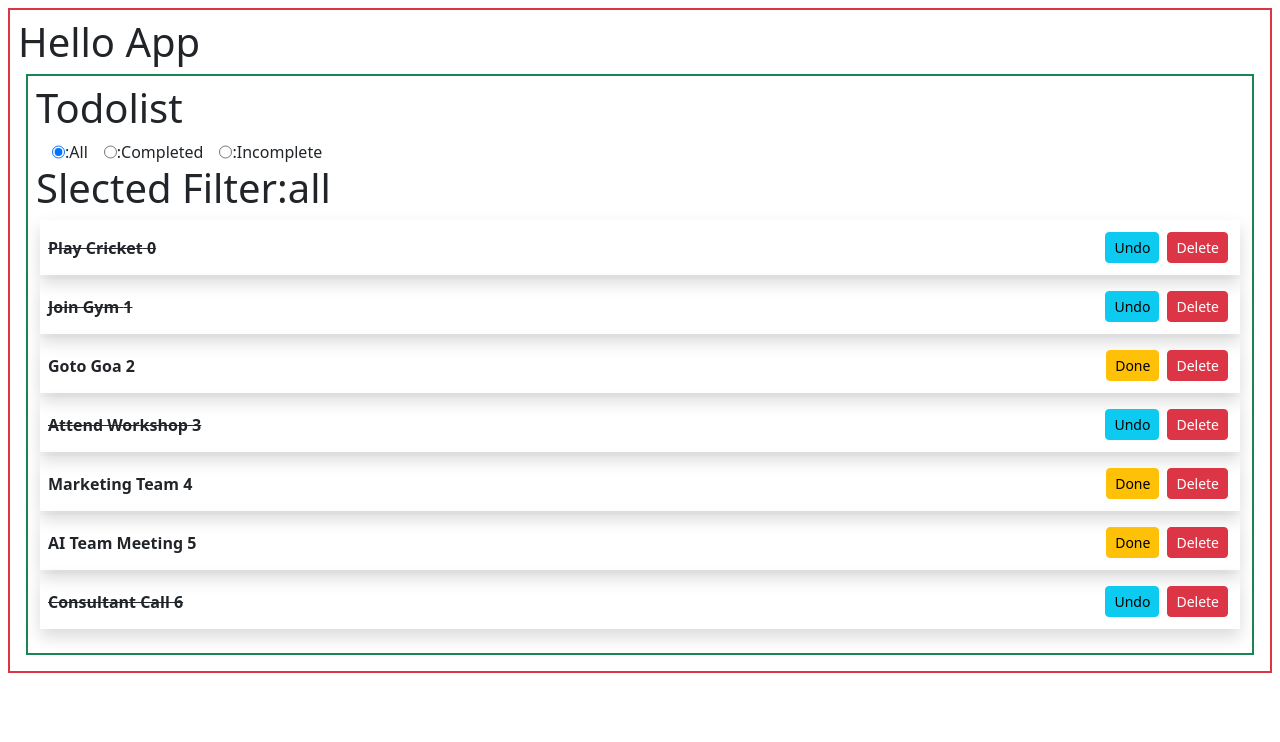
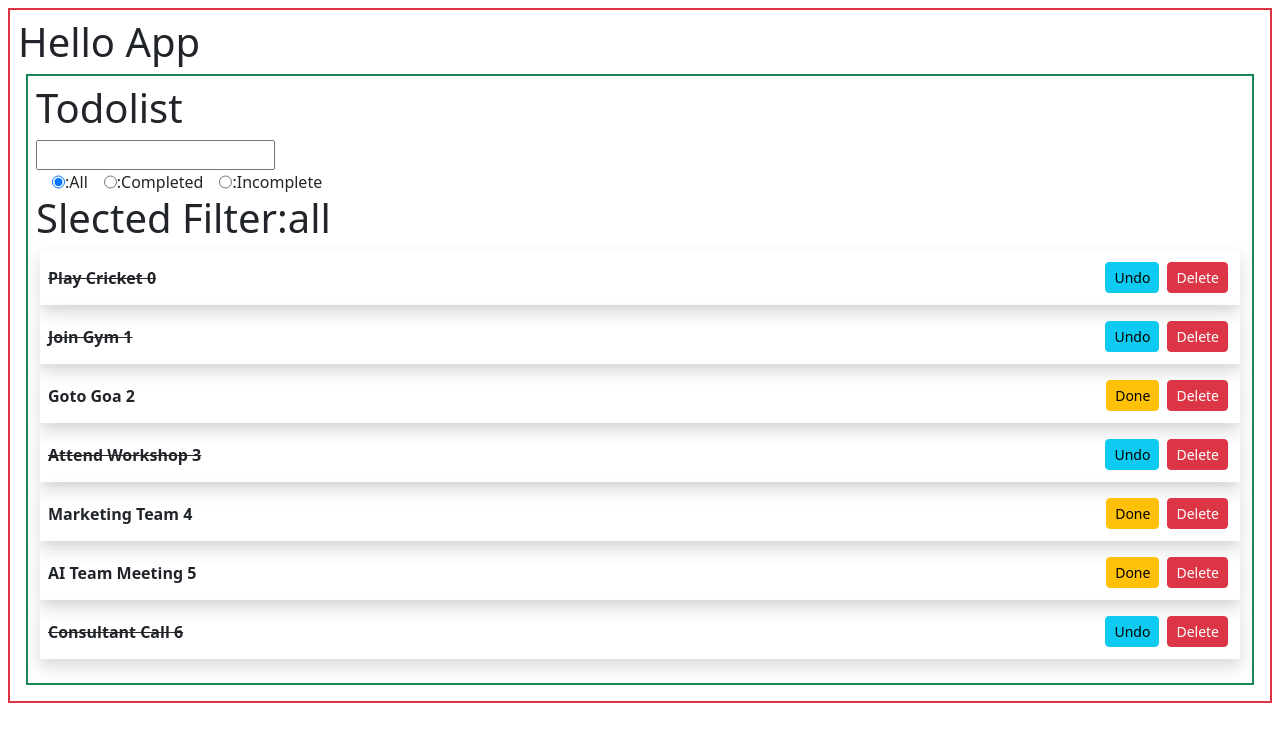
Before and after one commit to edupoly/FS2601, a React (Vite) app: page / in a window 1280 px wide. Shown: the top 742 px of the page. Built offline with nearby package versions, Linux system fonts and the light colour scheme.

Commit message:
performance

```diff
--- a/src/Todo.jsx
+++ b/src/Todo.jsx
@@ -1,6 +1,7 @@
 import React from "react";
 
 function Todo(props) {
+  console.log("Todo item rendered");
   return (
     <li className="shadow m-1 p-2 d-flex align-items-center justify-content-between">
       <b className={props.todo.status ? "text-decoration-line-through" : ""}>
@@ -41,4 +42,4 @@ function Todo(props) {
   );
 }
 
-export default Todo;
+export default React.memo(Todo);
--- a/src/Todolist.jsx
+++ b/src/Todolist.jsx
@@ -2,8 +2,8 @@ import React, { useState } from "react";
 import Todo from "./Todo";
 
 function Todolist() {
-  var [filterType, setFilterType] = React.useState("all");
-
+  var [filterType, setFilterType] = useState("all");
+  var [newTodo, setNewTodo] = useState("");
   var [todos, setTodos] = useState([
     {
       title: "Play Cricket",
@@ -86,6 +86,12 @@ function Todolist() {
   return (
     <div className="border border-2 p-2 m-2 border-success">
       <h1>Todolist</h1>
+      <input
+        type="text"
+        onChange={(ev) => {
+          setNewTodo(ev.target.value);
+        }}
+      />
       <div className="d-flex">
         <input
           type="radio"
@@ -130,6 +136,7 @@ function Todolist() {
               toggleTask={toggleTask}
               deleteTodoItem={deleteTodo}
               i={i}
+              key={i}
             ></Todo>
           );
         })}
@@ -138,4 +145,4 @@ function Todolist() {
   );
 }
 
-export default Todolist;
+export default React.memo(Todolist);
```
